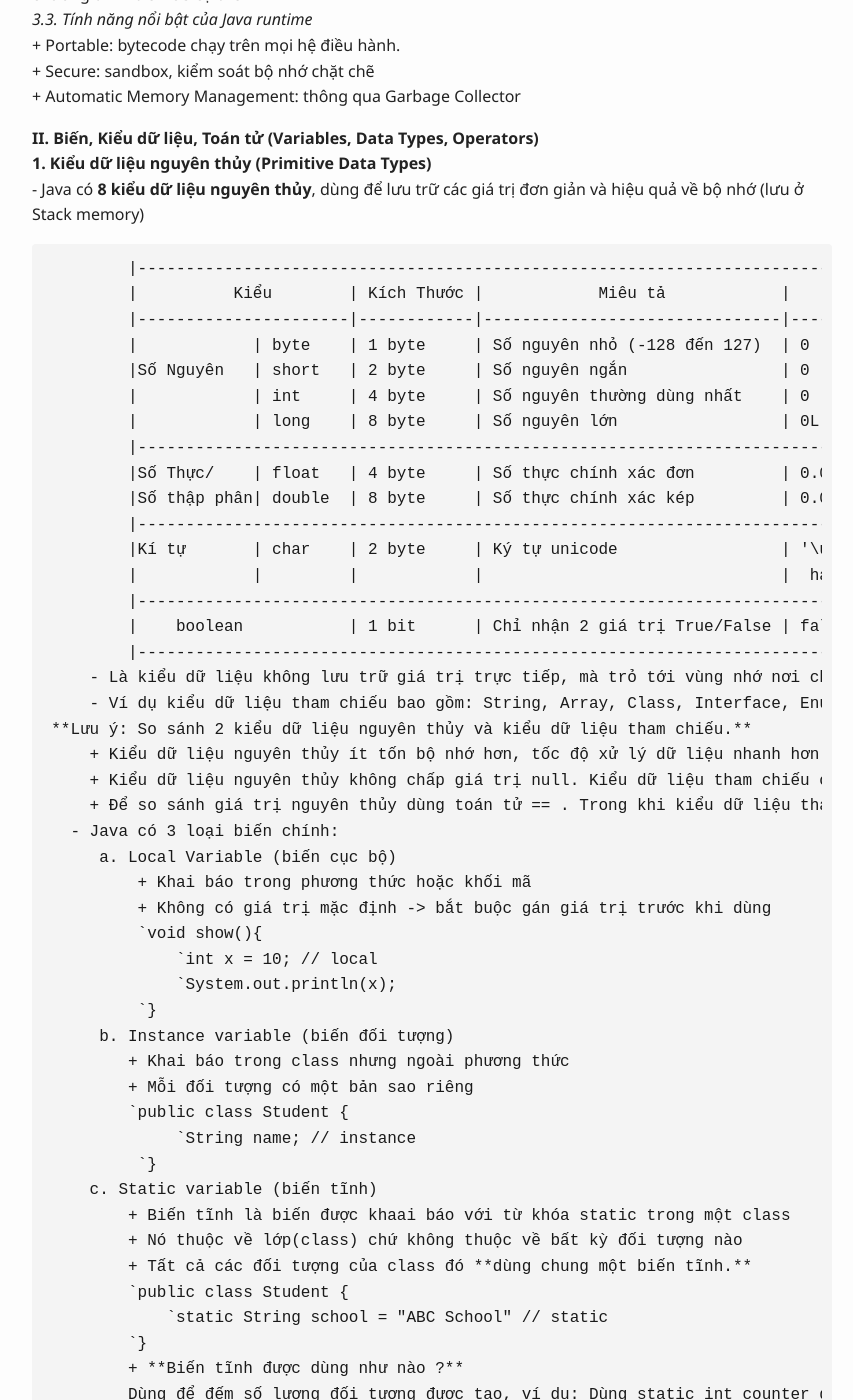
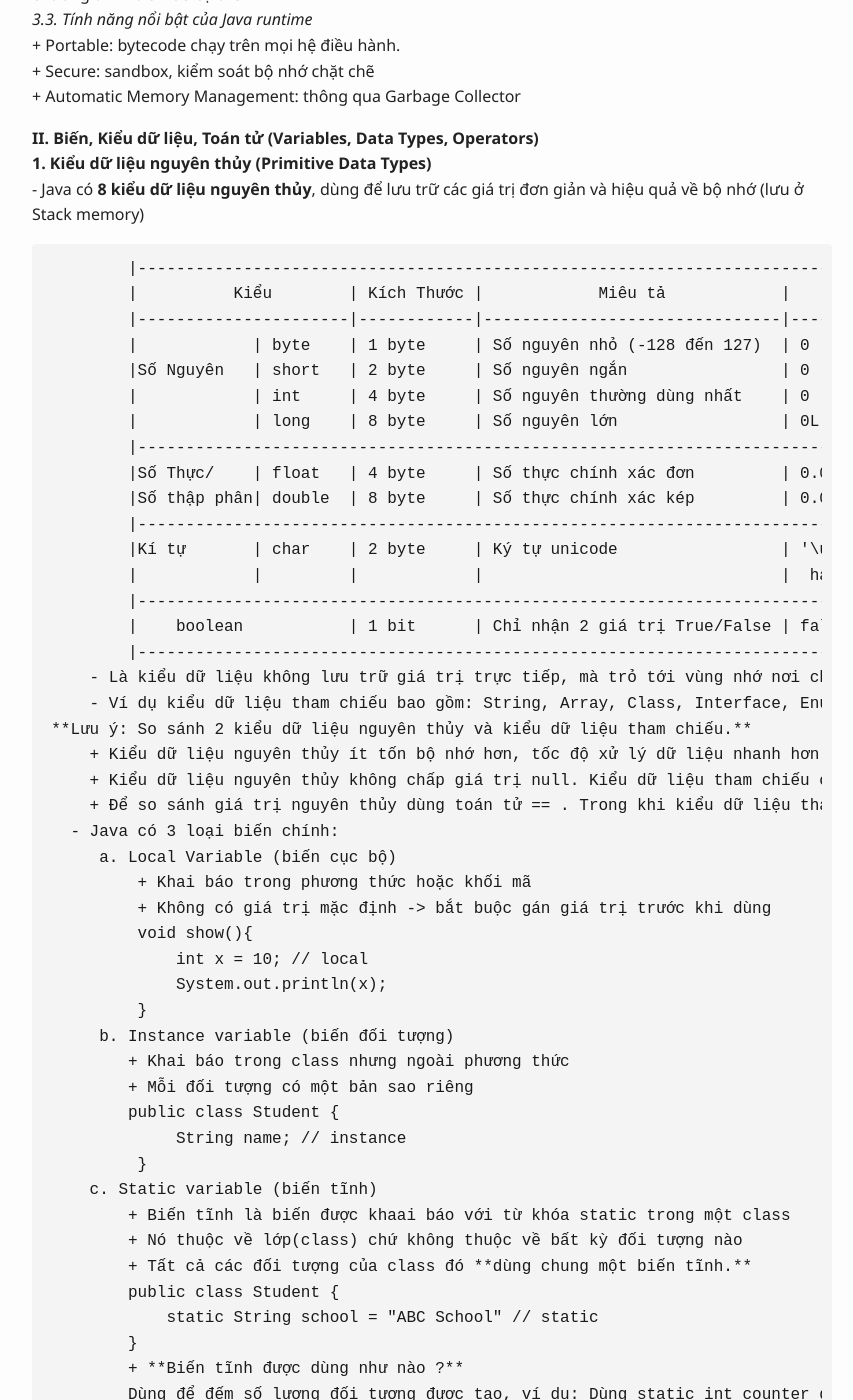
Before and after one commit to npngocthanh99/npngocthanh99.github.io, a Jekyll site: the page built from _posts/2025-06-29-java-core-post.md, in a window 1280 px wide and 1400 px high, scrolled down 1194 px. Shown: the whole window, without its empty margins (208-1061 px from the left). Built offline with Jekyll 4.4.1, drawn with Linux system fonts in a browser that asks for light colours; some of the changed text lies outside the part shown.

```diff
--- a/_posts/2025-06-29-java-core-post.md
+++ b/_posts/2025-06-29-java-core-post.md
@@ -70,23 +70,23 @@ Lưu ý: Vì là kiến thức bản thân tớ nên có thể sai sót mong m
          a. Local Variable (biến cục bộ)
              + Khai báo trong phương thức hoặc khối mã
              + Không có giá trị mặc định -> bắt buộc gán giá trị trước khi dùng
-             `void show(){
-                 `int x = 10; // local
-                 `System.out.println(x);
-             `}
+             void show(){
+                 int x = 10; // local
+                 System.out.println(x);
+             }
          b. Instance variable (biến đối tượng)
             + Khai báo trong class nhưng ngoài phương thức
             + Mỗi đối tượng có một bản sao riêng
-            `public class Student {
-                 `String name; // instance
-             `}
+            public class Student {
+                 String name; // instance
+             }
         c. Static variable (biến tĩnh)
             + Biến tĩnh là biến được khaai báo với từ khóa static trong một class
             + Nó thuộc về lớp(class) chứ không thuộc về bất kỳ đối tượng nào
             + Tất cả các đối tượng của class đó **dùng chung một biến tĩnh.**
-            `public class Student {
-                `static String school = "ABC School" // static
-            `}
+            public class Student {
+                static String school = "ABC School" // static
+            }
             + **Biến tĩnh được dùng như nào ?**
             Dùng để đếm số lượng đối tượng được tạo, ví dụ: Dùng static int counter để đếm
             Chia sẻ cấu hình chung, ví dụ: tên công ty, tỷ lệ thuế...
```
